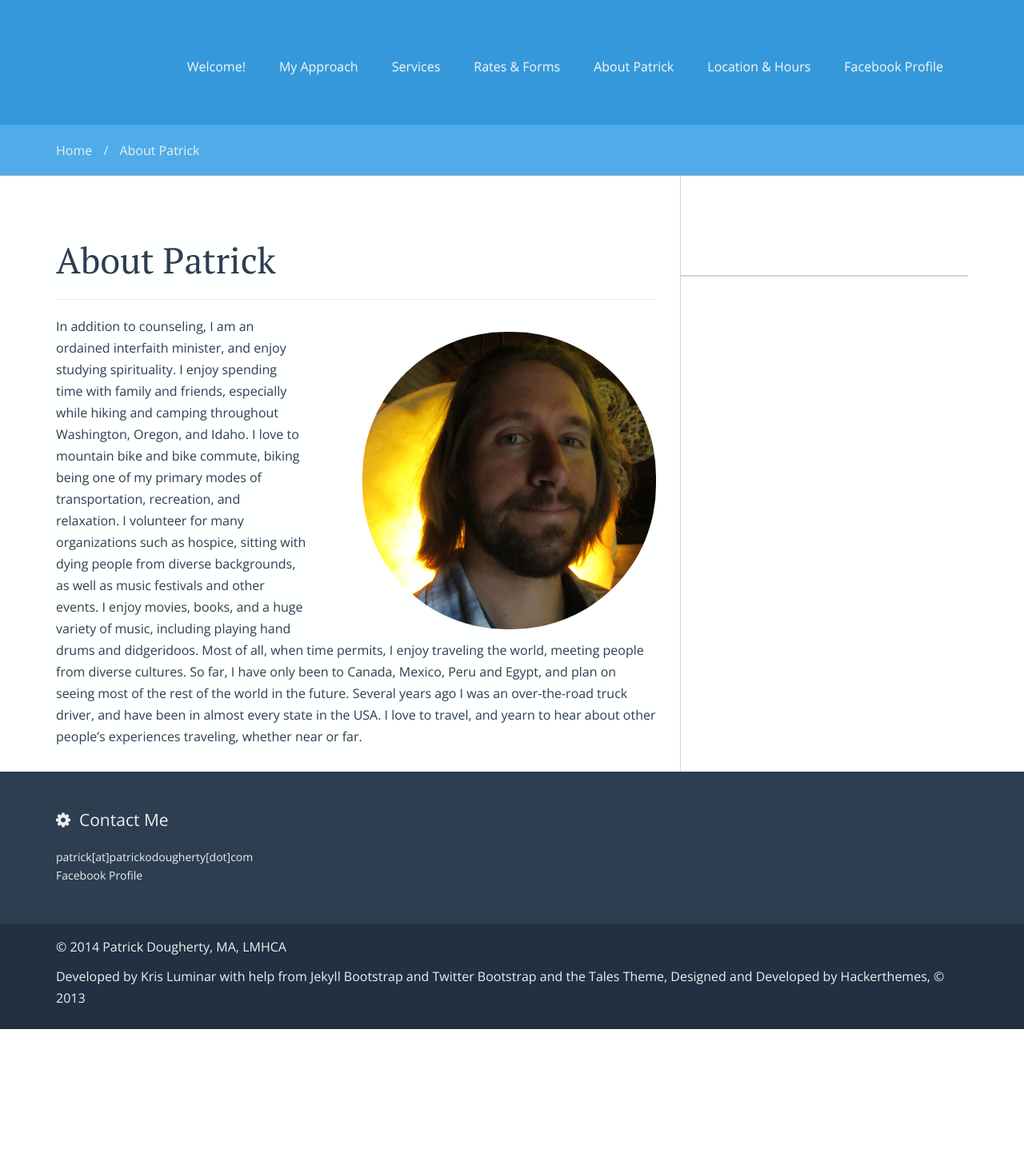
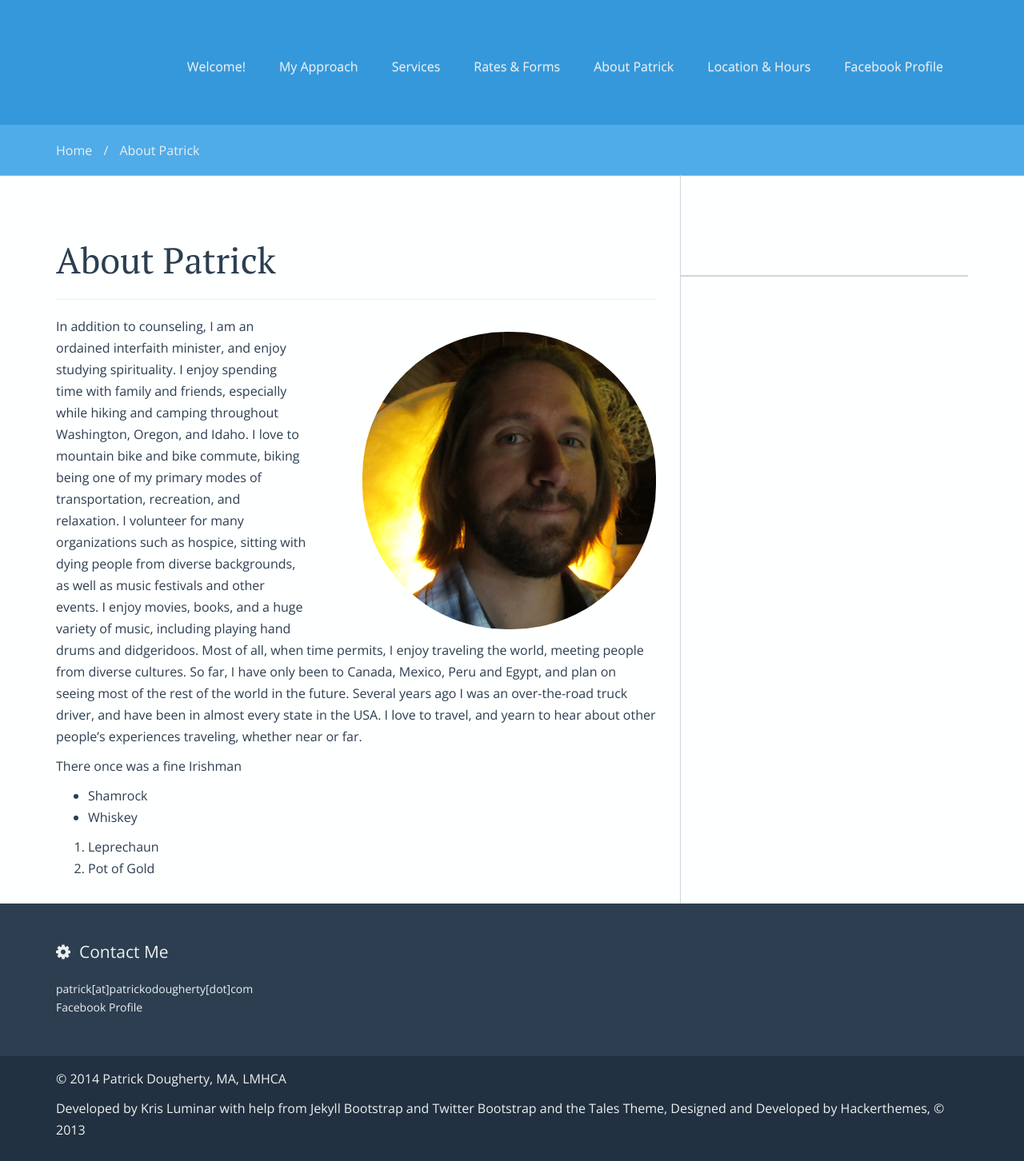
Before and after one commit to Patrick-Dougherty/patrick-dougherty.github.com, a Jekyll site: the page built from about/index.md, in a window 1280 px wide. Shown: the whole page at 80% size. Built offline with Jekyll 4.4.1, drawn with Linux system fonts in a browser that asks for light colours; nearby versions of some CDN libraries; before the commit the page ends 1287 px from its top, so only the background shows below that.

Commit message:
Update index.md

```diff
--- a/about/index.md
+++ b/about/index.md
@@ -8,3 +8,11 @@ description: "Professional site for Patrick Dougherty, MA, LMHCA"
 
 <img src="/assets/img/Patrick_in_Nature_Installation.jpg" alt="picture of Pat" class="about-portrait img-responsive">
 In addition to counseling, I am an ordained interfaith minister, and enjoy studying spirituality. I enjoy spending time with family and friends, especially while hiking and camping throughout Washington, Oregon, and Idaho. I love to mountain bike and bike commute, biking being one of my primary modes of transportation, recreation, and relaxation. I volunteer for many organizations such as hospice, sitting with dying people from diverse backgrounds, as well as music festivals and other events. I enjoy movies, books, and a huge variety of music, including playing hand drums and didgeridoos. Most of all, when time permits, I enjoy traveling the world, meeting people from diverse cultures. So far, I have only been to Canada, Mexico, Peru and Egypt, and plan on seeing most of the rest of the world in the future. Several years ago I was an over-the-road truck driver, and have been in almost every state in the USA. I love to travel, and yearn to hear about other people's experiences traveling, whether near or far.
+
+There once was a fine Irishman
+
+* Shamrock
+* Whiskey
+
+1. Leprechaun
+2. Pot of Gold
```
